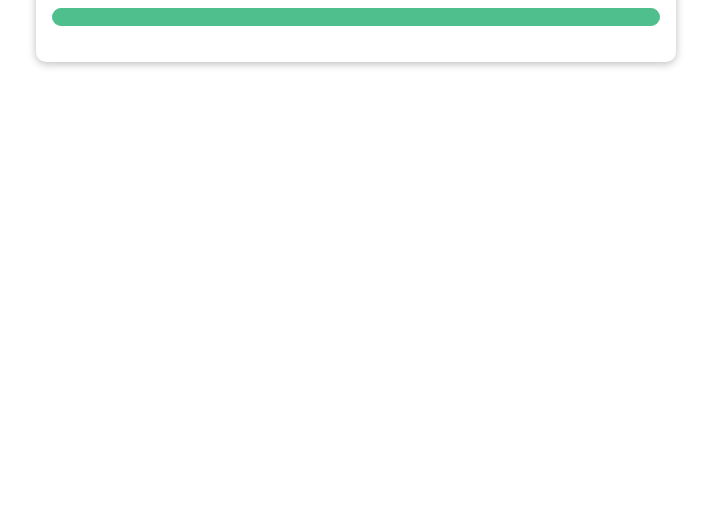
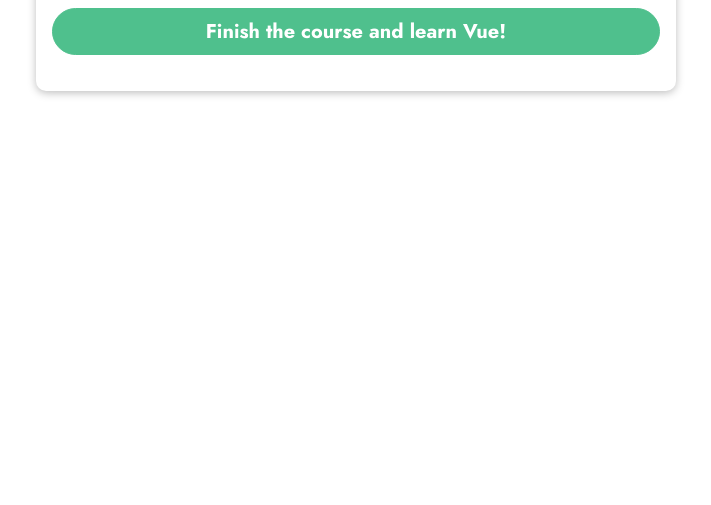
Before and after one commit to michaelLachand/VueBasic, a plain HTML site: page index.html in a window 1280 px wide. Shown: the part 295-800 px from the top of the page, without its empty margins (284-995 px from the left). Drawn offline with nearby package versions, Linux system fonts and the light colour scheme.

Commit message:
Interpolation data

```diff
--- a/app.js
+++ b/app.js
@@ -1,7 +1,7 @@
 const app = Vue.createApp({
     data() {
         return {
-
+            courseGoal: 'Finish the course and learn Vue!'
         };
     }
 });
--- a/index.html
+++ b/index.html
@@ -18,7 +18,7 @@
 </header>
 <section id="user-goal">
     <h2>My Course Goal</h2>
-    <p></p>
+    <p>{{ courseGoal }}</p>
 </section>
 </body>
 </html>
```
